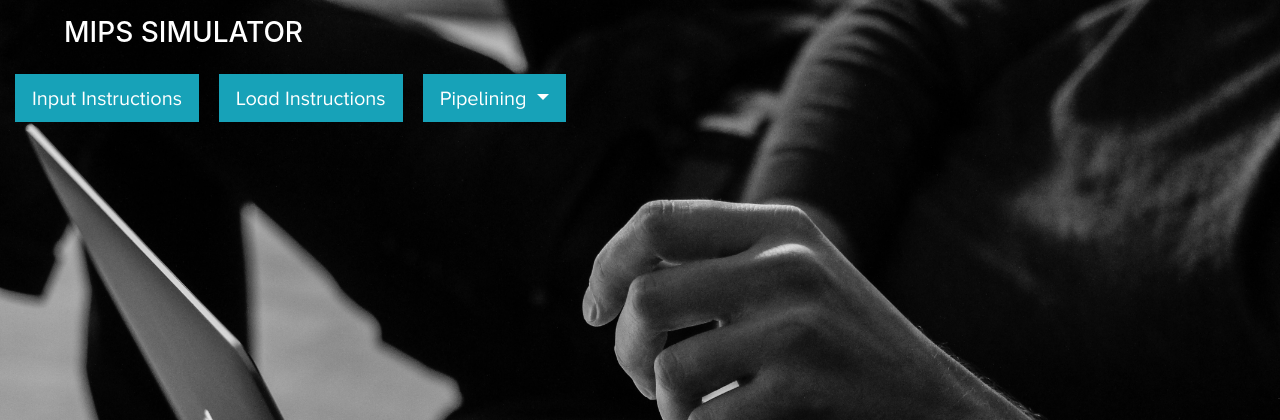
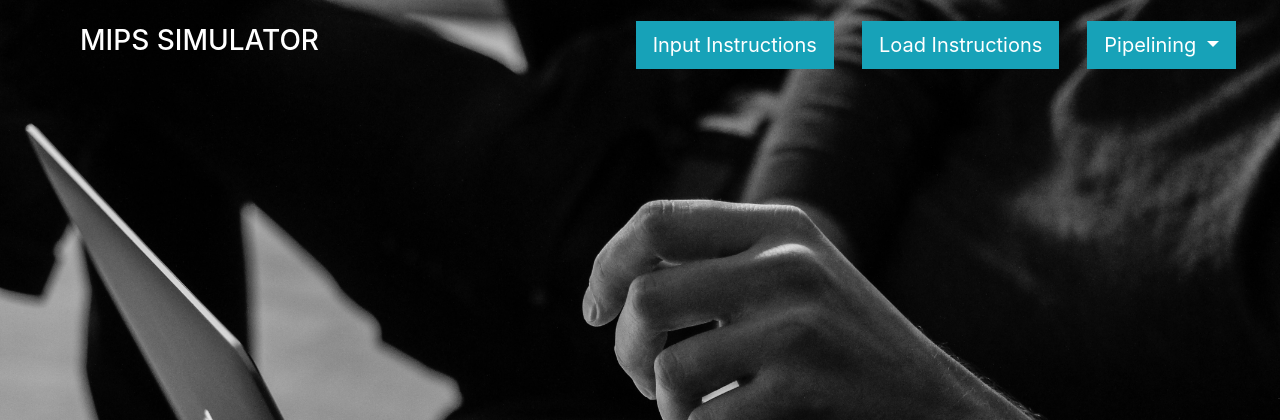
Before and after one commit to homeostaceys/microMIPS, a Django app: page / in a window 1280 px wide. Shown: the top 420 px of the page. Run offline with Django 3.2, Linux system fonts and the light colour scheme; some libraries are stand-ins or nearby versions.

Commit message:
fix html

```diff
--- a/microMIPs/mips/templates/mips/extends/header.html
+++ b/microMIPs/mips/templates/mips/extends/header.html
@@ -11,31 +11,57 @@
 </head>
 <body>
 
-    <div class="navbar-expand-lg navbar-dark">
+{#    <div class="navbar-expand-lg navbar-dark">#}
+
+{#        <button class="navbar-toggler" type="button" data-toggle="collapse" data-target="#navbarSupportedContent" aria-controls="navbarSupportedContent" aria-expanded="false" aria-label="Toggle navigation">#}
+{#            <span class="navbar-toggler-icon"></span>#}
+{#        </button>#}
+{#        <div class="collapse navbar-collapse" id="navbarSupportedContent">#}
+{#            #}
+{##}
+{#                <button type="button" class="btn btn-info btn-lg" data-toggle="modal" data-target="#myModal">Input Instructions</button>#}
+{##}
+{##}
+{#                <a href="{% url 'mips:load' %}" role="button" class="btn btn-info btn-lg">Load Instructions</a>#}
+{##}
+
+{#            </ul>#}
+{#        </div>#}
+{##}
+{#    </div>#}
+<nav id="navbar" class="navbar navbar-expand-lg navbar-dark" >
   			<a class="navbar-brand ml-5 p-3 text-uppercase" href="{% url 'mips:index' %}"><h3>Mips Simulator</h3></a>
+
   			<button class="navbar-toggler" type="button" data-toggle="collapse" data-target="#navbarSupportedContent" aria-controls="navbarSupportedContent" aria-expanded="false" aria-label="Toggle navigation">
     			<span class="navbar-toggler-icon"></span>
   			</button>
 
-        <div class="container">
+	  		<div class="collapse navbar-collapse " id="navbarSupportedContent">
+	    		<ul class="navbar-nav nav-pills nav-fill ml-auto">
 
-            <div class="button-container">
+                    <li class="nav-item mr-2">
                         <button type="button" class="btn btn-info btn-lg" data-toggle="modal" data-target="#myModal">Input Instructions</button>
-            </div>
-            <div class="button-container">
+                    </li>
+                    <li class="nav-item mr-2">
                         <a href="{% url 'mips:load' %}" role="button" class="btn btn-info btn-lg">Load Instructions</a>
-            </div>
+                    </li>
+
+                    <li class="nav-item mr-2">
                         <div class="dropdown">
                           <button class="btn btn-info btn-lg dropdown-toggle" type="button" data-toggle="dropdown">Pipelining
                           <span class="caret"></span></button>
-              <ul class="dropdown-menu">
-                <li><a href="#">Detailed Pipelining</a></li>
-                <li><a href="#">Other Pipelining</a></li>
+                          <ul class="dropdown-menu dropdown-menu-right list-group-flush">
+                            <li><a  class="dropdown-item font-weight-bold list-group-item" href="#">Detailed Pipelining</a></li>
+                            <li><a   class="dropdown-item font-weight-bold list-group-item" href="#">Other Pipelining</a></li>
                           </ul>
                         </div>
+                    </li>
 
+
+
+	    		</ul>
 	  		</div>
-    </div>
+		</nav>
 
 {#    <!--Modal for Input Instructions-->#}
 {#    <div class="modal fade" id="myModal" role="dialog">#}
```
Lines whose indentation alone changed are shown as unchanged.
